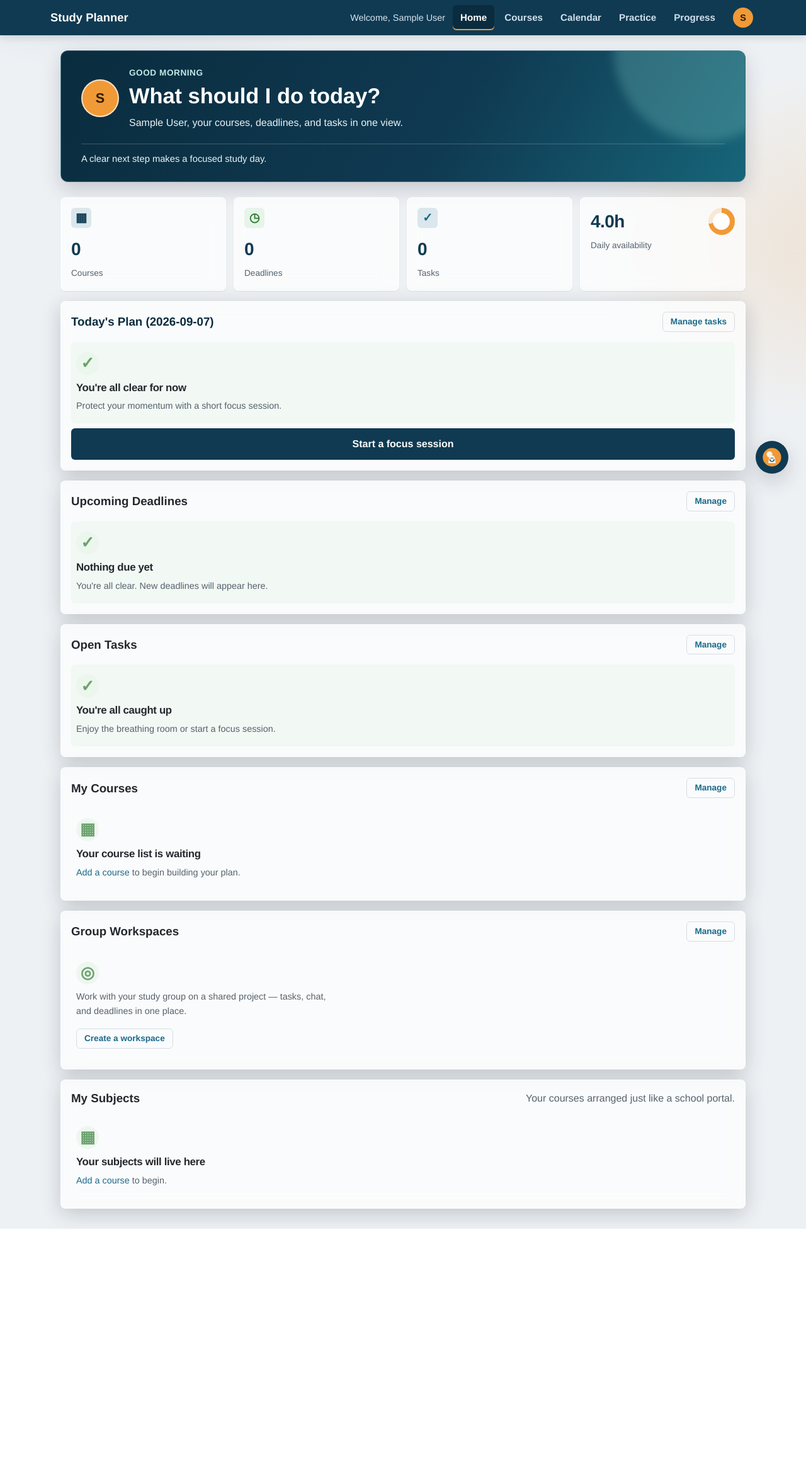
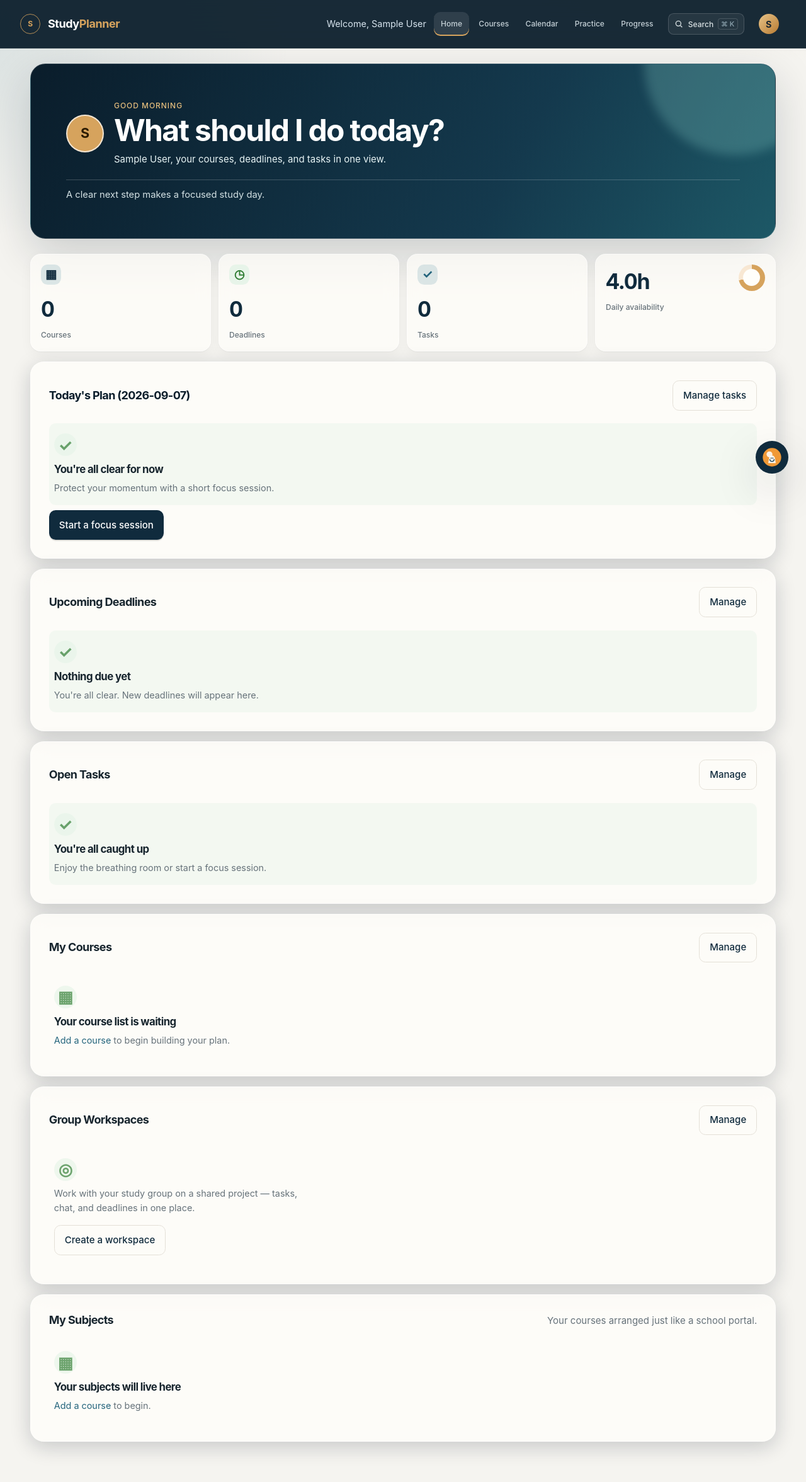
Before and after one commit to eaddodankwhak/Study-Planner, a Flask app: page /dashboard in a window 1280 px wide. Shown: the whole page at 63% size. Before the commit the page ends 1951 px from the top, so only its background shows below. Run offline with Flask 3, Linux system fonts and the light colour scheme; the visitor is signed in with stand-in values (Sample User, id 1); data comes from the database, SQL or seed files in the repository; data that the repository does not hold is empty.

Commit message:
Ensured a premium feel

```diff
--- a/Frontend/static/css/ai.css
+++ b/Frontend/static/css/ai.css
@@ -135,7 +135,7 @@ body.ai-drawer-open .ai-launcher {
   text-transform: uppercase;
   color: #9fc0d6;
   margin: 0 0 var(--space-2);
-  font-weight: 600;
+  font-weight: var(--font-weight-medium);
 }
 
 .ai-panel__sidebar-footer {
@@ -151,7 +151,7 @@ body.ai-drawer-open .ai-launcher {
 .ai-newchat {
   background: var(--color-accent);
   color: #2b1b00;
-  font-weight: 700;
+  font-weight: var(--font-weight-bold);
   width: 100%;
 }
 
@@ -331,7 +331,7 @@ body.ai-drawer-open .ai-launcher {
   color: var(--color-primary-light);
   border-radius: var(--radius-sm);
   padding: var(--space-1) var(--space-2);
-  font-weight: 600;
+  font-weight: var(--font-weight-medium);
   font-size: 0.85rem;
   cursor: pointer;
 }
@@ -397,7 +397,7 @@ body.ai-drawer-open .ai-launcher {
   border: 1px solid rgb(240 153 55 / 0.4);
   border-radius: 999px;
   padding: 0.05rem 0.45rem;
-  font-weight: 600;
+  font-weight: var(--font-weight-medium);
   letter-spacing: 0.03em;
 }
 
@@ -417,7 +417,7 @@ body.ai-drawer-open .ai-launcher {
   border-radius: 999px;
   padding: var(--space-1) var(--space-3);
   font-size: 0.85rem;
-  font-weight: 600;
+  font-weight: var(--font-weight-medium);
   cursor: pointer;
 }
 
@@ -523,7 +523,7 @@ body.ai-drawer-open .ai-launcher {
   border: 1px solid var(--color-border);
   border-radius: var(--radius);
   padding: var(--space-4);
-  font-weight: 600;
+  font-weight: var(--font-weight-medium);
   color: var(--color-primary-light);
   cursor: pointer;
   font-family: inherit;
@@ -593,7 +593,7 @@ body.ai-drawer-open .ai-launcher {
   background: var(--color-bg);
   color: var(--color-primary-light);
   font-size: 0.68rem;
-  font-weight: 700;
+  font-weight: var(--font-weight-bold);
   letter-spacing: 0.05em;
   text-transform: uppercase;
   line-height: 1.4;
@@ -672,7 +672,7 @@ body.ai-drawer-open .ai-launcher {
   padding: var(--space-1) var(--space-2);
   font-size: 0.8rem;
   cursor: pointer;
-  font-weight: 600;
+  font-weight: var(--font-weight-medium);
 }
 
 .ai-action:hover,
@@ -750,7 +750,7 @@ body.ai-drawer-open .ai-launcher {
   border-radius: var(--radius-sm);
   padding: var(--space-2) var(--space-3);
   cursor: pointer;
-  font-weight: 600;
+  font-weight: var(--font-weight-medium);
 }
 
 .ai-attach-btn:hover {
--- a/Frontend/static/css/base.css
+++ b/Frontend/static/css/base.css
@@ -49,7 +49,9 @@ html {
 }
 
 body {
-  font-family: var(--font-sans);
+  font-family: var(--font-family-base);
+  font-size: var(--text-body);
+  font-weight: var(--font-weight-regular);
   color: var(--color-text);
   background: var(--color-bg);
   line-height: 1.6;
@@ -63,7 +65,14 @@ h5,
 h6 {
   margin-bottom: var(--space-4);
   line-height: 1.25;
+  font-family: var(--font-family-base);
+  font-weight: var(--font-weight-bold);
+  letter-spacing: var(--tracking-heading);
 }
+
+h1 { font-size: var(--text-h1); line-height: 1.08; }
+h2 { font-size: var(--text-h2); line-height: 1.15; }
+h3 { font-size: var(--text-h3); }
 
 a {
   color: var(--color-primary-light);
@@ -323,7 +332,7 @@ button:active,
   padding: var(--space-3) var(--space-4);
   border-radius: var(--radius-sm);
   margin-bottom: var(--space-2);
-  font-weight: 600;
+  font-weight: var(--font-weight-medium);
 }
 
 @media (prefers-reduced-motion: no-preference) {
--- a/Frontend/static/css/components.css
+++ b/Frontend/static/css/components.css
@@ -10,7 +10,7 @@
   background: var(--color-primary-light);
   color: var(--color-text-inverse);
   cursor: pointer;
-  font-weight: 600;
+  font-weight: var(--font-weight-medium);
   text-decoration: none;
   display: inline-flex;
   align-items: center;
@@ -1286,7 +1286,7 @@ body.home .home-hero {
   background: var(--color-accent);
   color: #2b1b00;
   font-size: 1.35rem;
-  font-weight: 800;
+  font-weight: var(--font-weight-bold);
   object-fit: cover;
 }
 
@@ -1294,7 +1294,7 @@ body.home .home-hero {
   margin: 0 0 var(--space-1);
   color: #bde8e4;
   font-size: 0.85rem;
-  font-weight: 700;
+  font-weight: var(--font-weight-bold);
   letter-spacing: 0.04em;
   text-transform: uppercase;
 }
@@ -1335,7 +1335,7 @@ body.home .stat {
   color: var(--color-primary);
   background: rgb(27 106 138 / 0.14);
   font-size: 1.2rem;
-  font-weight: 800;
+  font-weight: var(--font-weight-bold);
 }
 
 .stat__ring {
@@ -1406,13 +1406,13 @@ body.home .empty-state__icon {
   border-radius: 50%;
   color: var(--color-success);
   background: #e7f4e9;
-  font-weight: 800;
+  font-weight: var(--font-weight-bold);
 }
 
 body.home .empty-state__title {
   margin: 0 0 var(--space-1);
   color: var(--color-text);
-  font-weight: 700;
+  font-weight: var(--font-weight-bold);
 }
 
 body.home .empty-state__body {
--- a/Frontend/static/css/components/_activity-feed.css
+++ b/Frontend/static/css/components/_activity-feed.css
@@ -30,7 +30,7 @@
   background: var(--color-primary-light);
 }
 
-.activity-item__actor { font-weight: 700; color: var(--color-primary); }
+.activity-item__actor { font-weight: var(--font-weight-bold); color: var(--color-primary); }
 
 .activity-item__verb { color: var(--color-text); }
 
--- a/Frontend/static/css/components/_courses.css
+++ b/Frontend/static/css/components/_courses.css
@@ -98,7 +98,7 @@
 
 .courses-page .course-card__code {
   font-size: 0.75rem;
-  font-weight: 700;
+  font-weight: var(--font-weight-bold);
   letter-spacing: 0.04em;
   text-transform: uppercase;
   opacity: 0.9;
@@ -106,7 +106,7 @@
 
 .courses-page .course-card__title {
   font-size: 1.1rem;
-  font-weight: 700;
+  font-weight: var(--font-weight-bold);
   line-height: 1.3;
   margin-top: var(--space-1);
 }
@@ -227,7 +227,7 @@ body.modal-open {
 
 .course-form .field label {
   font-size: 0.85rem;
-  font-weight: 600;
+  font-weight: var(--font-weight-medium);
   color: var(--color-muted);
 }
 
@@ -294,7 +294,7 @@ body.modal-open {
   border-radius: 999px;
   color: var(--color-text-inverse);
   font-size: 0.8rem;
-  font-weight: 600;
+  font-weight: var(--font-weight-medium);
   border-color: transparent;
   background: conic-gradient(from 0deg, #0f3a52, #0f5f6f, #b3551e, #2e6d32, #5b3a86, #8f2f2f, #0f3a52);
 }
@@ -307,7 +307,7 @@ body.modal-open {
 .course-form__preview-label {
   margin: 0 0 var(--space-2);
   font-size: 0.75rem;
-  font-weight: 600;
+  font-weight: var(--font-weight-medium);
   letter-spacing: 0.06em;
   text-transform: uppercase;
   color: var(--color-muted);
--- a/Frontend/static/css/components/_status-badge.css
+++ b/Frontend/static/css/components/_status-badge.css
@@ -9,7 +9,7 @@
   padding: 0.2rem 0.6rem;
   border-radius: 999px;
   font-size: 0.72rem;
-  font-weight: 700;
+  font-weight: var(--font-weight-bold);
   letter-spacing: 0.03em;
   border: 1px solid var(--color-border);
   color: var(--color-muted);
--- a/Frontend/static/css/components/_task-card.css
+++ b/Frontend/static/css/components/_task-card.css
@@ -106,7 +106,7 @@
   border-radius: 999px;
   padding: 0.1rem 0.55rem;
   font-size: 0.72rem;
-  font-weight: 600;
+  font-weight: var(--font-weight-medium);
   cursor: pointer;
 }
 
@@ -146,7 +146,7 @@
 
 .task-detail__desc { margin: var(--space-2) 0; }
 
-.task-detail__summary { cursor: pointer; font-weight: 600; color: var(--color-primary); font-size: 0.85rem; }
+.task-detail__summary { cursor: pointer; font-weight: var(--font-weight-medium); color: var(--color-primary); font-size: 0.85rem; }
 
 .task-detail__edit,
 .task-detail__deps,
@@ -219,7 +219,7 @@
 
 .comment__head { display: flex; justify-content: space-between; gap: var(--space-2); }
 
-.comment__author { font-weight: 700; font-size: 0.8rem; color: var(--color-primary); }
+.comment__author { font-weight: var(--font-weight-bold); font-size: 0.8rem; color: var(--color-primary); }
 
 .comment__time { font-size: 0.7rem; color: var(--color-muted); }
 
--- a/Frontend/static/css/components/_workspace-card.css
+++ b/Frontend/static/css/components/_workspace-card.css
@@ -63,7 +63,7 @@
 
 .workspace-card__code {
   font-size: 0.7rem;
-  font-weight: 700;
+  font-weight: var(--font-weight-bold);
   letter-spacing: 0.08em;
   color: var(--color-primary-light);
   text-transform: uppercase;
@@ -140,7 +140,7 @@
 .ws-tabs__tab {
   padding: var(--space-3) var(--space-4);
   font-size: 0.85rem;
-  font-weight: 600;
+  font-weight: var(--font-weight-medium);
   color: var(--color-muted);
   text-decoration: none;
   white-space: nowrap;
--- a/Frontend/static/css/layout.css
+++ b/Frontend/static/css/layout.css
@@ -33,7 +33,7 @@
   gap: var(--space-3);
   color: var(--color-text-inverse);
   font-size: 1.15rem;
-  font-weight: 700;
+  font-weight: var(--font-weight-bold);
   white-space: nowrap;
 }
 
@@ -84,7 +84,7 @@
 .nav-bar__link {
   color: #cfe0ec;
   text-decoration: none;
-  font-weight: 600;
+  font-weight: var(--font-weight-medium);
   padding: var(--space-2) var(--space-3);
   border-radius: var(--radius-sm);
   background: transparent;
@@ -127,7 +127,7 @@
   border-radius: 50%;
   background: var(--color-accent);
   color: #2b1b00;
-  font-weight: 700;
+  font-weight: var(--font-weight-bold);
   font-size: 0.9rem;
 }
 
@@ -166,7 +166,7 @@
 
 .profile-menu__name {
   margin: 0;
-  font-weight: 700;
+  font-weight: var(--font-weight-bold);
 }
 
 .profile-menu__email {
@@ -188,7 +188,7 @@
   border-radius: var(--radius-sm);
   color: var(--color-text);
   text-decoration: none;
-  font-weight: 600;
+  font-weight: var(--font-weight-medium);
 }
 
 .profile-menu__link:hover {
@@ -307,7 +307,7 @@
   text-decoration: none;
   padding: var(--space-2) var(--space-3);
   border-radius: var(--radius-sm);
-  font-weight: 600;
+  font-weight: var(--font-weight-medium);
 }
 
 .sites-nav__link:hover {
--- /dev/null
+++ b/Frontend/static/css/premium.css
@@ -0,0 +1,79 @@
+/* Premium visual layer: one disciplined sans-serif system, refined surfaces,
+   and a deliberate dark shell. */
+:root {
+  --color-primary: #102b3d;
+  --color-primary-dark: #0a1d2b;
+  --color-primary-darker: #06151f;
+  --color-primary-light: #23647c;
+  --color-accent: #d6a35d;
+  --color-accent-dark: #b98136;
+  --color-bg: #f5f4f0;
+  --color-surface: #fffefa;
+  --color-text: #17252e;
+  --color-muted: #66727a;
+  --color-border: #e4e0d7;
+  --font-sans: Inter, ui-sans-serif, system-ui, -apple-system, BlinkMacSystemFont, "Segoe UI", sans-serif;
+  --font-family-base: var(--font-sans);
+  --radius: 0.9rem;
+  --radius-sm: 0.65rem;
+  --radius-lg: 1.35rem;
+  --shadow-sm: 0 1px 2px rgb(15 35 46 / .05), 0 6px 20px rgb(15 35 46 / .04);
+  --shadow-md: 0 12px 32px rgb(15 35 46 / .10);
+  --shadow-lg: 0 24px 70px rgb(10 29 43 / .18);
+}
+
+body { background: var(--color-bg); letter-spacing: 0; }
+body::before { content: ""; position: fixed; inset: 0; pointer-events: none; opacity: .45; background-image: radial-gradient(rgb(15 43 61 / .05) .6px, transparent .6px); background-size: 8px 8px; }
+h1, h2, h3, h4, .card__title { font-family:var(--font-family-base); font-weight:var(--font-weight-bold); letter-spacing:var(--tracking-heading); }
+h1 { font-size:var(--text-h1); }
+h2 { font-size:var(--text-h2); }
+h3, .card__title { font-size:var(--text-h3); }
+
+.container { max-width: 78rem; }
+.page-header { background: rgb(10 29 43 / .94); border-bottom: 1px solid rgb(255 255 255 / .09); box-shadow: none; backdrop-filter: blur(18px); }
+.page-header__inner { min-height: 4.75rem; padding-block: var(--space-3); }
+.page-header__brand { font-family:var(--font-family-base); font-size:1.125rem; font-weight:var(--font-weight-bold); letter-spacing:-.025em; }
+.page-header__brand-light { color: #d6a35d; }
+.page-header__mark { display:grid; place-items:center; width:2rem; height:2rem; border:1px solid rgb(214 163 93 / .8); border-radius:50%; color:var(--color-accent); font-family:var(--font-family-base); font-size:var(--text-label); font-weight:var(--font-weight-bold); }
+.nav-bar { gap: .25rem; }
+.nav-bar__link { color:#c5d1d7; font-size:var(--text-label); font-weight:var(--font-weight-medium); padding:.6rem .7rem; }
+.nav-bar__link--active { background: rgb(255 255 255 / .1); box-shadow: inset 0 -2px 0 var(--color-accent); }
+.nav-search { display:flex; align-items:center; gap:.4rem; margin-left:.5rem; padding:.45rem .55rem; border:1px solid rgb(255 255 255 / .16); border-radius:.55rem; background:rgb(255 255 255 / .06); color:#d9e1e3; cursor:pointer; font-size:var(--text-label); font-weight:var(--font-weight-medium); }
+.nav-search:hover { border-color:rgb(214 163 93 / .7); background:rgb(255 255 255 / .1); }
+.nav-search kbd { padding:.05rem .28rem; border:1px solid rgb(255 255 255 / .16); border-radius:.25rem; color:#91a7b2; font:inherit; font-size:var(--text-caption); }
+.profile-menu__avatar { background: linear-gradient(135deg, #e7c489, #b87b32); color:#192630; }
+
+.page-main { position:relative; padding-block: clamp(2rem, 5vw, 4.5rem); }
+.card { border-color: rgb(228 224 215 / .9); border-radius: var(--radius-lg); padding: clamp(1.25rem, 2.5vw, 1.8rem); box-shadow: var(--shadow-sm); }
+.card:hover { box-shadow: var(--shadow-md); }
+.dashboard-heading { margin-bottom: 1.3rem; }
+.dashboard-heading .card__title { font-size:var(--text-h3); }
+.button { border-radius:.65rem; background:var(--color-primary); padding:.68rem 1rem; font-size:var(--text-body); font-weight:var(--font-weight-medium); box-shadow:0 2px 0 rgb(0 0 0 / .12); }
+.button:hover { background: #1c4357; box-shadow: 0 5px 12px rgb(16 43 61 / .17); }
+.button--primary { width:auto; background: var(--color-primary); padding-block:.7rem; }
+.button--ghost { background: transparent; border-color:var(--color-border); color:var(--color-primary); box-shadow:none; }
+.button--ghost:hover { background:#f1eee7; }
+.form-input, .form-field input { border-color:#ddd9d0; border-radius:.65rem; padding:.7rem .8rem; background:#fffefa; transition:border-color var(--dur-fast) var(--ease-out), box-shadow var(--dur-fast) var(--ease-out); }
+.form-input:focus, .form-field input:focus { outline:none; border-color:var(--color-accent); box-shadow:0 0 0 4px rgb(214 163 93 / .17); }
+
+body.home { background: radial-gradient(70rem 38rem at 100% -10%, rgb(214 163 93 / .17), transparent 55%), radial-gradient(55rem 32rem at -5% 3%, rgb(35 100 124 / .13), transparent 60%), var(--color-bg); }
+body.home .home-hero { padding:clamp(1.8rem, 5vw, 3.5rem); background:linear-gradient(118deg, #0a1d2b, #14394d 64%, #1d5866); border:1px solid rgb(255 255 255 / .13); border-radius:1.5rem; }
+.home-hero h2 { font-family:var(--font-family-base); font-size:var(--text-h1); font-weight:var(--font-weight-bold); line-height:1.08; letter-spacing:var(--tracking-heading); }
+.home-hero__eyebrow { color:#e4bd7d; font-size:var(--text-label); font-weight:var(--font-weight-medium); letter-spacing:var(--tracking-label); }
+.home-hero__status { color:#d3e1e4; }
+body.home .stat { min-height:9rem; border-radius:1.05rem; background:rgb(255 254 250 / .7); }
+.stat__value { font-family:var(--font-family-base); font-size:var(--text-stat); font-weight:var(--font-weight-bold); letter-spacing:var(--tracking-heading); }
+.stat__label, .badge, .data-table th, .form-label, .form-field label { font-size:var(--text-label); font-weight:var(--font-weight-medium); }
+.badge, .data-table th { letter-spacing:var(--tracking-label); }
+body.home .card { background:rgb(255 254 250 / .78); }
+.task { border-color:#ebe6dc; border-radius:.8rem; padding:.9rem 1rem; }
+.task:hover { border-color:rgb(214 163 93 / .65); background:#fffefa; }
+.course-card { border-radius:1rem; border-color:#e7e1d7; }
+.course-card__header { min-height:125px; }
+.data-table th { color:#7c776e; }
+.data-table th, .data-table td { padding:.85rem .9rem; }
+.data-table tr:hover td { background:#faf7f0; }
+
+.palette__dialog { border-radius:1.1rem; background:rgb(255 254 250 / .92); }
+.palette__input { font-family:var(--font-family-base); font-size:var(--text-h3); font-weight:var(--font-weight-medium); }
+@media (max-width: 52rem) { .nav-search { margin: .5rem 0; justify-content:space-between; padding:.8rem 1rem; } .page-header__inner { min-height:4.25rem; } }
--- a/Frontend/static/css/styles.css
+++ b/Frontend/static/css/styles.css
@@ -16,3 +16,4 @@
 @import url("components/_progress-bar.css");
 @import url("components/_activity-feed.css");
 @import url("components/_courses.css");
+@import url("premium.css");
--- a/Frontend/static/css/utilities.css
+++ b/Frontend/static/css/utilities.css
@@ -99,7 +99,7 @@
   padding: var(--space-1) var(--space-2);
   border-radius: 999px;
   font-size: 0.75rem;
-  font-weight: 700;
+  font-weight: var(--font-weight-bold);
   text-transform: uppercase;
   letter-spacing: 0.04em;
 }
@@ -131,7 +131,7 @@
 
 .data-table th {
   color: var(--color-muted);
-  font-weight: 600;
+  font-weight: var(--font-weight-medium);
   font-size: 0.85rem;
   text-transform: uppercase;
   letter-spacing: 0.04em;
--- a/Frontend/static/css/variables.css
+++ b/Frontend/static/css/variables.css
@@ -65,10 +65,23 @@
 
   /* typography — body face stays load-bearing; display treatment (heavy +
      tight tracking) is reserved for headline-scale numbers and section titles */
-  --font-sans: "Helvetica Neue", Helvetica, Arial, sans-serif;
+  --font-sans: Inter, ui-sans-serif, system-ui, -apple-system, BlinkMacSystemFont, "Segoe UI", sans-serif;
+  --font-family-base: var(--font-sans);
   --font-monospace: "SFMono-Regular", Consolas, "Liberation Mono", Menlo, monospace;
-  --font-display-weight: 750;
-  --font-display-tracking: -0.02em;
+  --font-weight-regular: 400;
+  --font-weight-medium: 500;
+  --font-weight-bold: 700;
+  --text-h1: clamp(2rem, 4vw, 3rem);
+  --text-h2: clamp(1.35rem, 2.5vw, 1.75rem);
+  --text-h3: 1.125rem;
+  --text-body: 0.9375rem;
+  --text-label: 0.75rem;
+  --text-caption: 0.6875rem;
+  --text-stat: 2.125rem;
+  --tracking-heading: -0.035em;
+  --tracking-label: 0.08em;
+  --font-display-weight: var(--font-weight-bold);
+  --font-display-tracking: var(--tracking-heading);
 
   --radius: 0.5rem;
   --radius-sm: 0.375rem;
--- a/Frontend/static/js/palette.js
+++ b/Frontend/static/js/palette.js
@@ -29,6 +29,10 @@
     function close() {
         palette.classList.remove("is-open");
     }
+
+    document.querySelectorAll("[data-palette-trigger]").forEach(function (trigger) {
+        trigger.addEventListener("click", open);
+    });
 
     // Show suggested pages when there is no query; otherwise filter.
     function matches(r, query) {
--- a/Frontend/templates/_nav.html
+++ b/Frontend/templates/_nav.html
@@ -18,6 +18,11 @@
         href="{{ url_for('task') }}" data-nav-item>Practice</a>
     <a class="nav-bar__link{{ ' nav-bar__link--active' if active_nav == 'progress' else '' }}"
         href="{{ url_for('progress') }}" data-nav-item>Progress</a>
+
+    <button class="nav-search" type="button" data-palette-trigger aria-label="Search pages and commands">
+        <svg aria-hidden="true" viewBox="0 0 24 24" width="16" height="16" fill="none" stroke="currentColor" stroke-width="2"><circle cx="11" cy="11" r="6"></circle><path d="m16 16 4 4"></path></svg>
+        <span>Search</span><kbd>⌘ K</kbd>
+    </button>
 
     <div class="profile-menu" data-profile>
         <button class="profile-menu__trigger nav-bar__link" data-profile-trigger aria-label="Open profile menu"
--- a/Frontend/templates/base.html
+++ b/Frontend/templates/base.html
@@ -18,7 +18,10 @@
     {% block header %}
     <header class="page-header">
         <div class="container page-header__inner">
-            <a class="page-header__brand" href="{{ url_for('home') }}">Study Planner</a>
+            <a class="page-header__brand" href="{{ url_for('home') }}" aria-label="Study Planner home">
+                <span class="page-header__mark" aria-hidden="true">S</span>
+                <span>Study<span class="page-header__brand-light">Planner</span></span>
+            </a>
             <div class="page-header__user">
                 <span class="page-header__welcome">Welcome, {{ user.name if user else 'Student' }}</span>
                 {% include '_nav.html' %}
```
Also changed, not shown: other parts of Frontend/static/css/components.css (+19 -19 lines).
